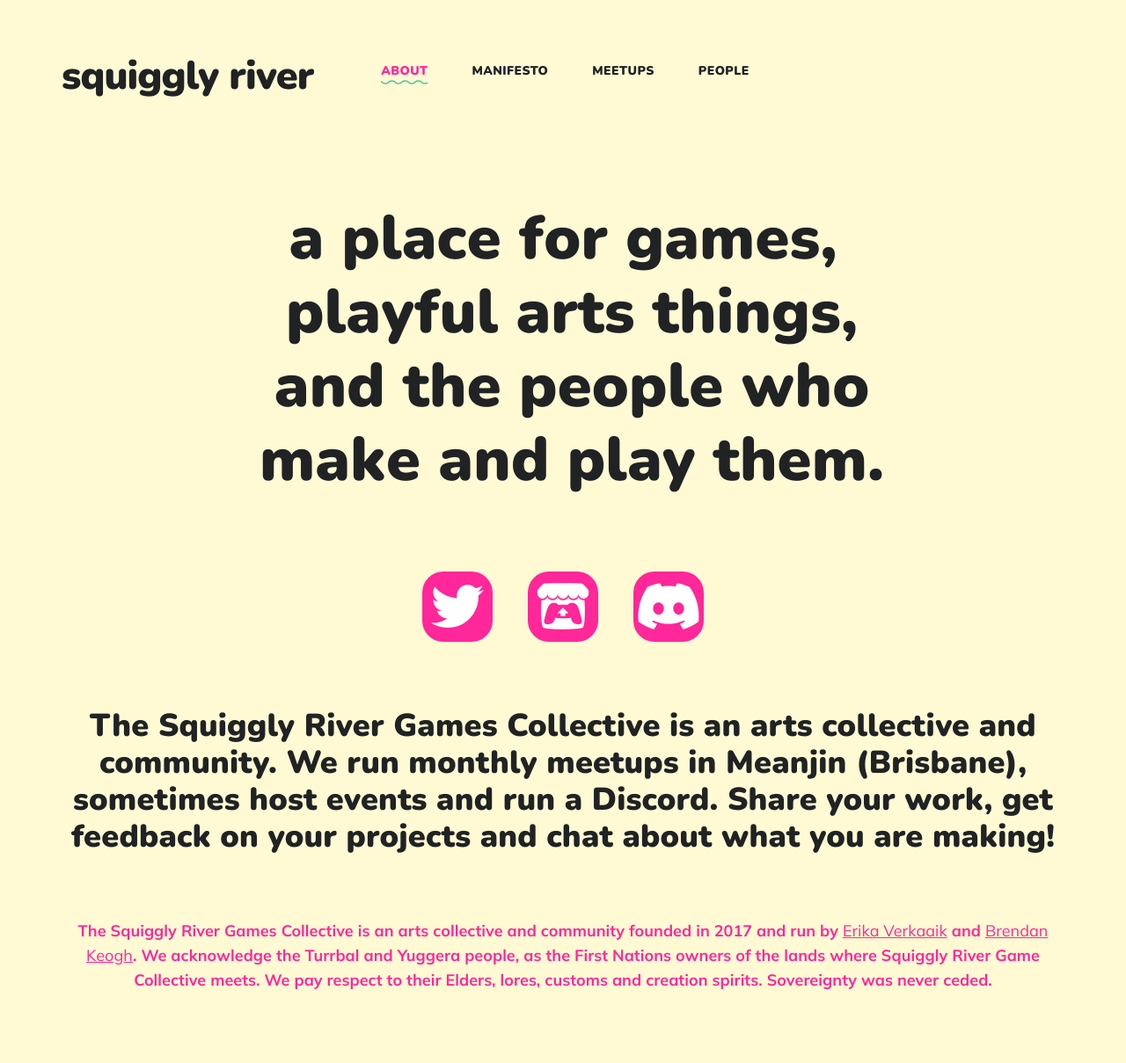
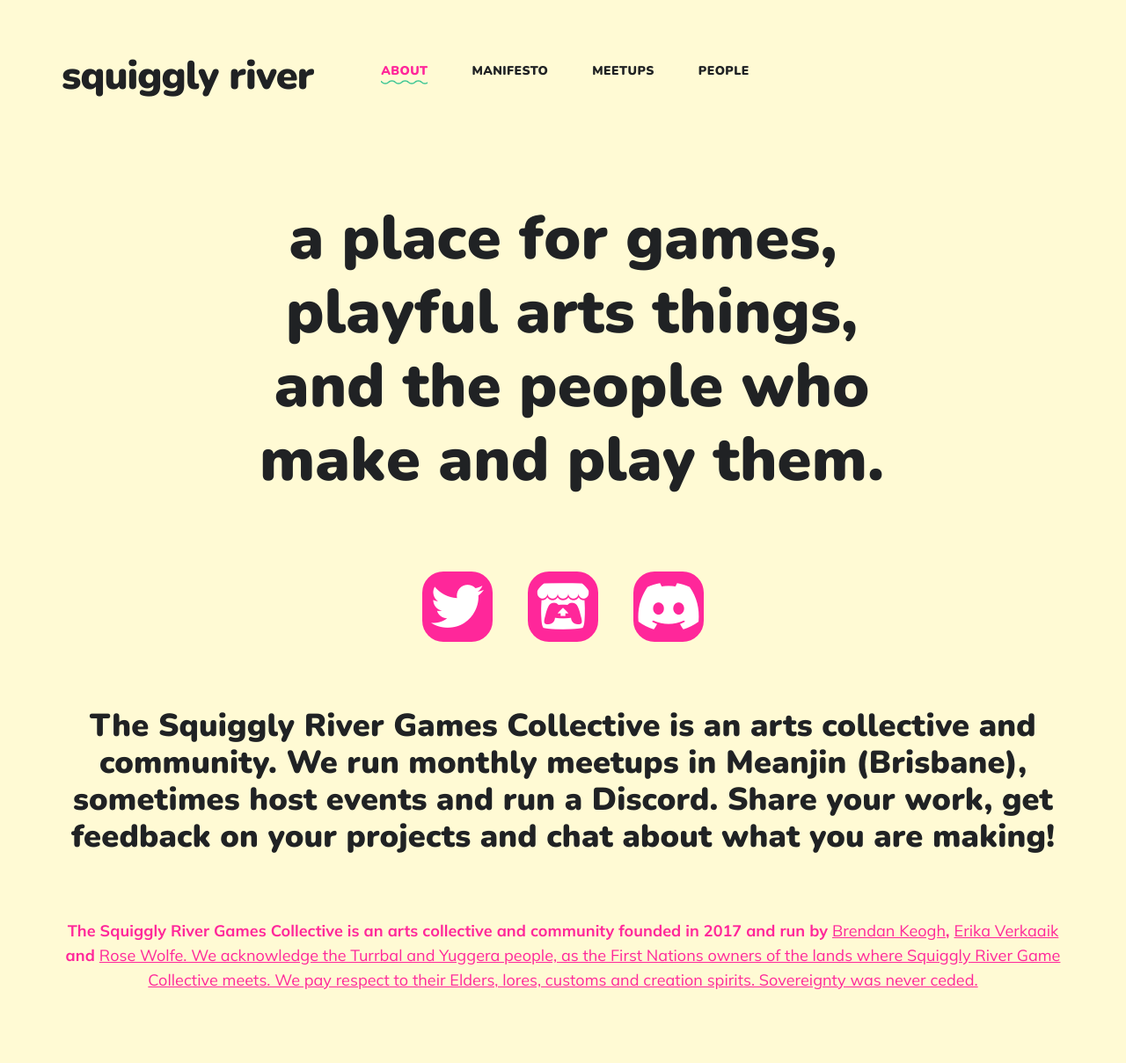
Before and after one commit to SquigglyRiver/squigglyriver.github.io, a Jekyll site: the page built from index.html, in a window 1280 px wide. Shown: the whole page at 88% size. Built offline with Jekyll 4.4.1, drawn with Linux system fonts in a browser that asks for light colours; nearby versions of some CDN libraries.

Commit message:
Added Rose to list of organisers in footer

```diff
--- a/index.html
+++ b/index.html
@@ -39,7 +39,7 @@ featured_image: /images/social.jpg
 			</div>
 			<div class="other-stuff">
 				<p style="text-align: center; font-weight: bold; color: #ff279a;">
-				The Squiggly River Games Collective is an arts collective and community founded in 2017 and run by <a href="https://twitter.com/erikaverkaaik">Erika Verkaaik</a> and <a href="https://twitter.com/BRKeogh">Brendan Keogh</a>. We acknowledge the Turrbal and Yuggera people, as the First Nations owners of the lands where Squiggly River Game Collective meets. We pay respect to their Elders, lores, customs and creation spirits. Sovereignty was never ceded.</p>
+				The Squiggly River Games Collective is an arts collective and community founded in 2017 and run by <a href="https://twitter.com/BRKeogh">Brendan Keogh</a>, <a href="https://twitter.com/erikaverkaaik">Erika Verkaaik</a> and <a href="https://rosaryy.itch.io/">Rose Wolfe. We acknowledge the Turrbal and Yuggera people, as the First Nations owners of the lands where Squiggly River Game Collective meets. We pay respect to their Elders, lores, customs and creation spirits. Sovereignty was never ceded.</p>
 			</div>
 		</div>
 
```
